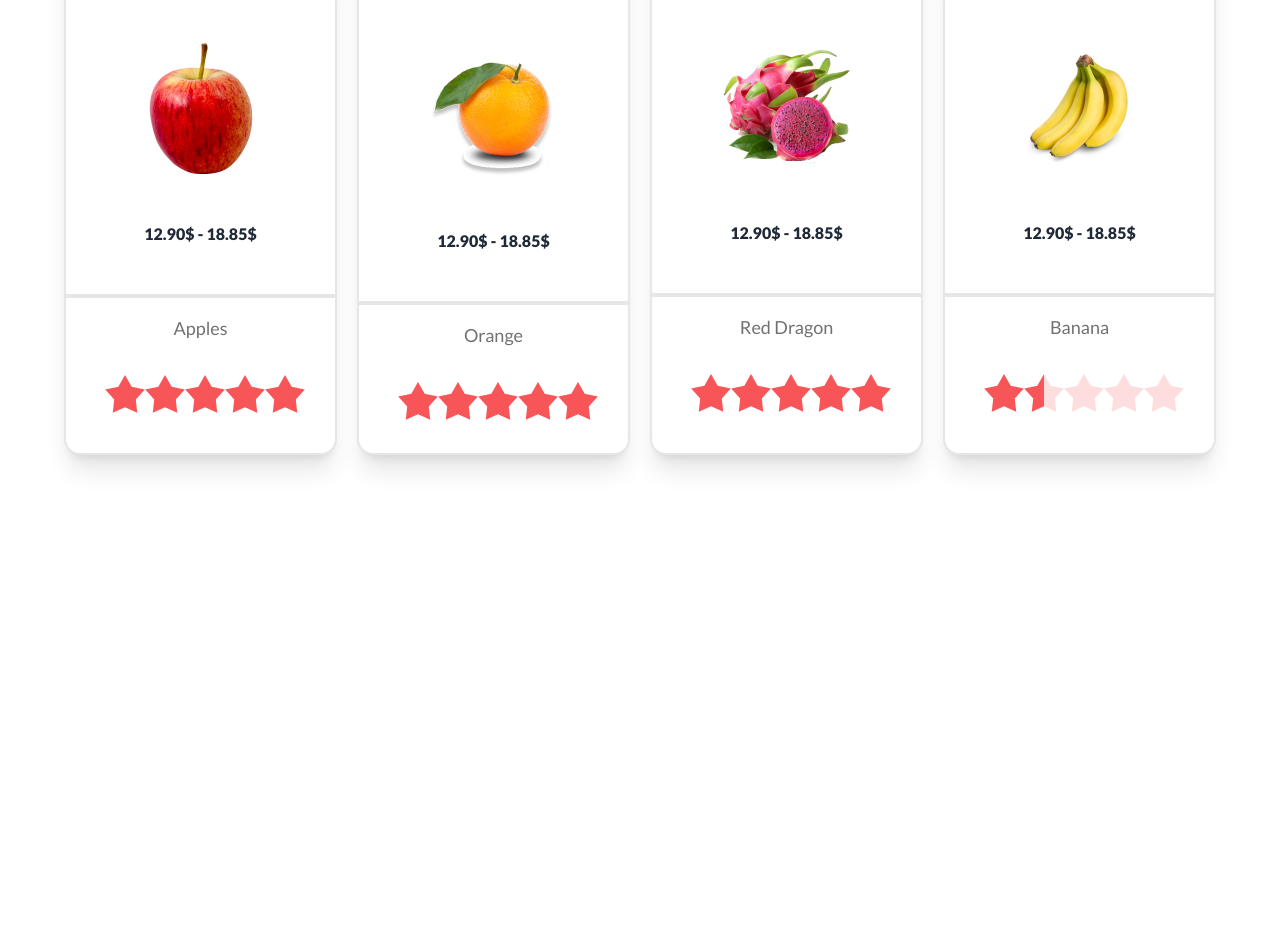
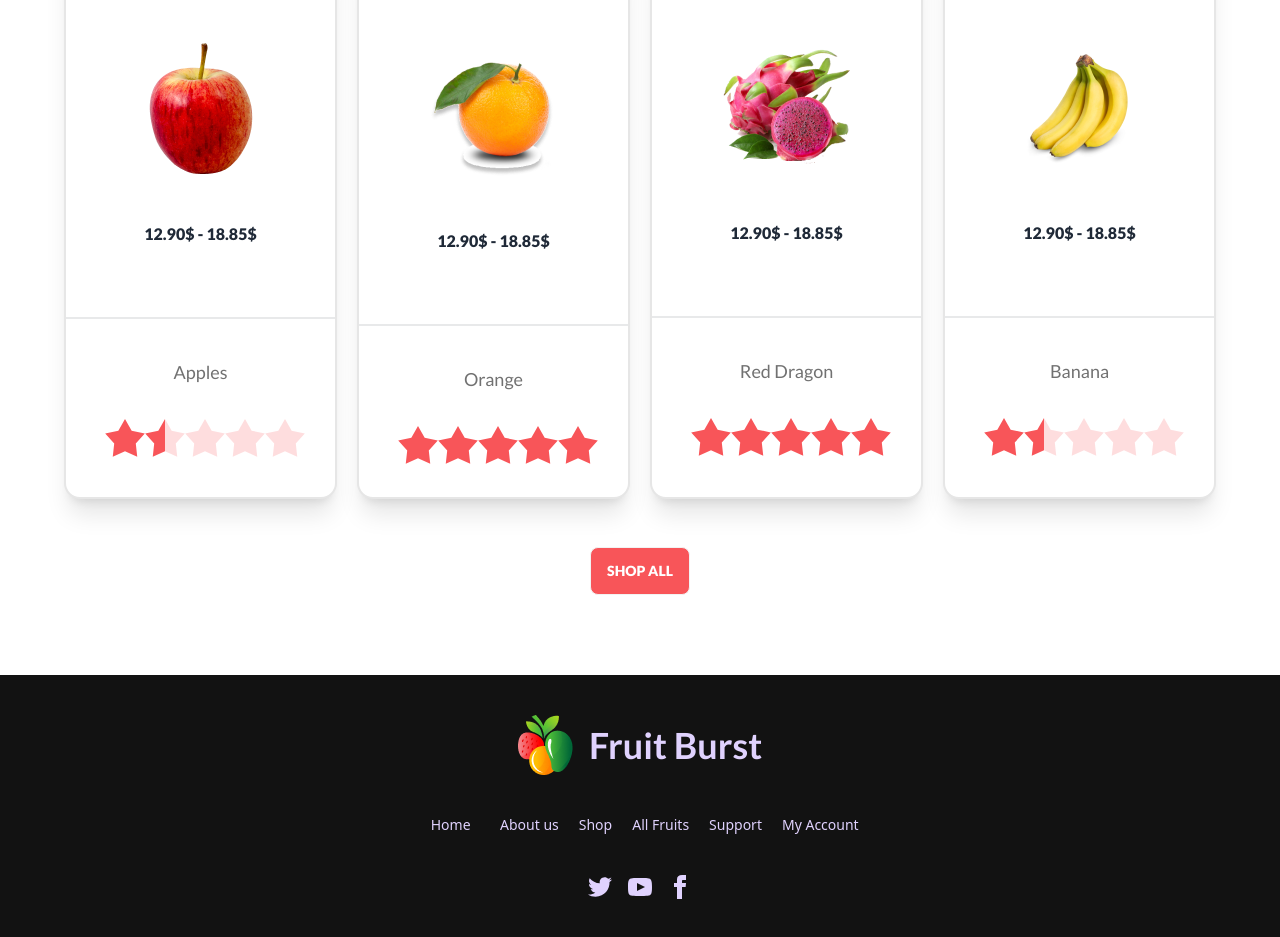
Before and after one commit to Tawkir711/Assignment-three, a plain HTML site: page index.html in a window 1280 px wide. Shown: the part 1233-2170 px from the top of the page. Before the commit the page ends 1768 px from the top, so only its background shows below. Drawn offline with nearby package versions, Linux system fonts and the light colour scheme.

Commit message:
sadded footer

```diff
--- a/index.html
+++ b/index.html
@@ -143,10 +143,10 @@
         deal of the day
        -->
       <section class="max-w-6xl mx-auto my-20">
-        <div class="flex justify-between">
+        <div class="flex lg:justify-between ">
           <div>
-            <h2 class="font-extrabold font-lato text-5xl">Deal of the day</h2>
-            <p class="text-[#12121299] text-lg font-lato p-3">Contrary to popular belief, is not simply random text. It has roots in a piece of classical <br> Latin literature from 45 BC, making it over 2000 years old.</p>
+            <h2 class="font-extrabold font-lato text-3xl md:text-4xl  lg:text-5xl">Deal of the day</h2>
+            <p class="text-[#12121299] text-lg font-lato py-3">Contrary to popular belief, is not simply random text. It has roots in a piece of classical <br> Latin literature from 45 BC, making it over 2000 years old.</p>
           </div>
           <div class="grid grid-flow-col gap-5 text-center auto-cols-max">
             <div class="flex flex-col">
@@ -186,22 +186,21 @@
             <div>
               <h2 class="text-center font-extrabold font-lato py-12">12.90$ - 18.85$</h2>
             </div>
-            <div class="border-solid border-2 border-[#1212121A]">
-            </div>
+            <div class="divider"></div>
             <div>
               <p class="text-center text-[#12121299] text-lg font-lato pt-4">Apples</p>
             </div>
             <div class="card-body items-center text-center">
               <div class="rating rating-lg rating-half">
-                <input type="radio" name="rating-10" class="rating-hidden" />
-                <input type="radio" name="rating-10" class="bg-[#F85559] mask mask-star-2 mask-half-1" />
-                <input type="radio" name="rating-10" class="bg-[#F85559] mask mask-star-2 mask-half-2" />
-                <input type="radio" name="rating-10" class="bg-[#F85559] mask mask-star-2 mask-half-1" checked />
-                <input type="radio" name="rating-10" class="bg-[#F85559] mask mask-star-2 mask-half-2" />
-                <input type="radio" name="rating-10" class="bg-[#F85559] mask mask-star-2 mask-half-1" />
-                <input type="radio" name="rating-10" class="bg-[#F85559] mask mask-star-2 mask-half-2" />
-                <input type="radio" name="rating-10" class="bg-[#F85559] mask mask-star-2 mask-half-1" />
-                <input type="radio" name="rating-10" class="bg-[#F85559] mask mask-star-2 mask-half-2" />
+                <input type="radio" name="rating-10-1" class="rating-hidden" />
+                <input type="radio" name="rating-10-2" class="bg-[#F85559] mask mask-star-2 mask-half-1" />
+                <input type="radio" name="rating-10-3" class="bg-[#F85559] mask mask-star-2 mask-half-2" />
+                <input type="radio" name="rating-10-4" class="bg-[#F85559] mask mask-star-2 mask-half-1" checked />
+                <input type="radio" name="rating-10-5" class="bg-[#F85559] mask mask-star-2 mask-half-2" />
+                <input type="radio" name="rating-10-6" class="bg-[#F85559] mask mask-star-2 mask-half-1" />
+                <input type="radio" name="rating-10-7" class="bg-[#F85559] mask mask-star-2 mask-half-2" />
+                <input type="radio" name="rating-10-8" class="bg-[#F85559] mask mask-star-2 mask-half-1" />
+                <input type="radio" name="rating-10-9" class="bg-[#F85559] mask mask-star-2 mask-half-2" />
                 <input type="radio" name="rating-10" class="bg-[#F85559] mask mask-star-2 mask-half-1" />
                 <input type="radio" name="rating-10" class="bg-[#F85559] mask mask-star-2 mask-half-2" />
               </div>
@@ -214,8 +213,7 @@
             <div>
               <h2 class="text-center font-extrabold font-lato py-12">12.90$ - 18.85$</h2>
             </div>
-            <div class="border-solid border-2 border-[#1212121A]">
-            </div>
+            <div class="divider"></div>
             <div>
               <p class="text-center text-[#12121299] text-lg font-lato pt-4">Orange</p>
             </div>
@@ -242,8 +240,7 @@
             <div>
               <h2 class="text-center font-extrabold font-lato py-12">12.90$ - 18.85$</h2>
             </div>
-            <div class="border-solid border-2 border-[#1212121A]">
-            </div>
+            <div class="divider"></div>
             <div>
               <p class="text-center text-[#12121299] text-lg font-lato pt-4">Red Dragon</p>
             </div>
@@ -270,8 +267,7 @@
             <div>
               <h2 class="text-center font-extrabold font-lato py-12">12.90$ - 18.85$</h2>
             </div>
-            <div class="border-solid border-2 border-[#1212121A]">
-            </div>
+            <div class="divider"></div>
             <div>
               <p class="text-center text-[#12121299] text-lg font-lato pt-4">Banana</p>
             </div>
@@ -292,11 +288,36 @@
             </div>
           </div>
         </div>
+        <div class="flex justify-center">
+          <button class="btn bg-[#F85559] text-white mt-12 font-extrabold font-lato">Shop All</button>
+        </div>
       </section>
+      <!--
+        Meet the team section
+       -->
 
     </main>
-    <footer>
+    <footer class="footer footer-center p-10 bg-[#121212] text-primary-content">
+      <div class="flex gap-4">
+        <img src="./images/logo.png" alt="">
+        <h2 class="font-bold font-lato text-4xl">Fruit Burst</h2>
+      </div>
+      <div class="grid grid-cols-2 md:grid-flow-col lg:grid-flow-col  gap-5">
+        <a class="link link-hover">Home</a>
+        <a class="link link-hover">About us</a>
+        <a class="link link-hover">Shop</a>
+        <a class="link link-hover">All Fruits</a>
+        <a class="link link-hover">Support</a>
+        <a class="link link-hover">My Account</a>
+      </div>
 
+      <div>
+        <div class="grid grid-flow-col gap-4">
+          <a><svg xmlns="http://www.w3.org/2000/svg" width="24" height="24" viewBox="0 0 24 24" class="fill-current"><path d="M24 4.557c-.883.392-1.832.656-2.828.775 1.017-.609 1.798-1.574 2.165-2.724-.951.564-2.005.974-3.127 1.195-.897-.957-2.178-1.555-3.594-1.555-3.179 0-5.515 2.966-4.797 6.045-4.091-.205-7.719-2.165-10.148-5.144-1.29 2.213-.669 5.108 1.523 6.574-.806-.026-1.566-.247-2.229-.616-.054 2.281 1.581 4.415 3.949 4.89-.693.188-1.452.232-2.224.084.626 1.956 2.444 3.379 4.6 3.419-2.07 1.623-4.678 2.348-7.29 2.04 2.179 1.397 4.768 2.212 7.548 2.212 9.142 0 14.307-7.721 13.995-14.646.962-.695 1.797-1.562 2.457-2.549z"></path></svg></a>
+          <a><svg xmlns="http://www.w3.org/2000/svg" width="24" height="24" viewBox="0 0 24 24" class="fill-current"><path d="M19.615 3.184c-3.604-.246-11.631-.245-15.23 0-3.897.266-4.356 2.62-4.385 8.816.029 6.185.484 8.549 4.385 8.816 3.6.245 11.626.246 15.23 0 3.897-.266 4.356-2.62 4.385-8.816-.029-6.185-.484-8.549-4.385-8.816zm-10.615 12.816v-8l8 3.993-8 4.007z"></path></svg></a>
+          <a><svg xmlns="http://www.w3.org/2000/svg" width="24" height="24" viewBox="0 0 24 24" class="fill-current"><path d="M9 8h-3v4h3v12h5v-12h3.642l.358-4h-4v-1.667c0-.955.192-1.333 1.115-1.333h2.885v-5h-3.808c-3.596 0-5.192 1.583-5.192 4.615v3.385z"></path></svg></a>
+        </div>
+      </div>
     </footer>
 </body>
 </html
```
